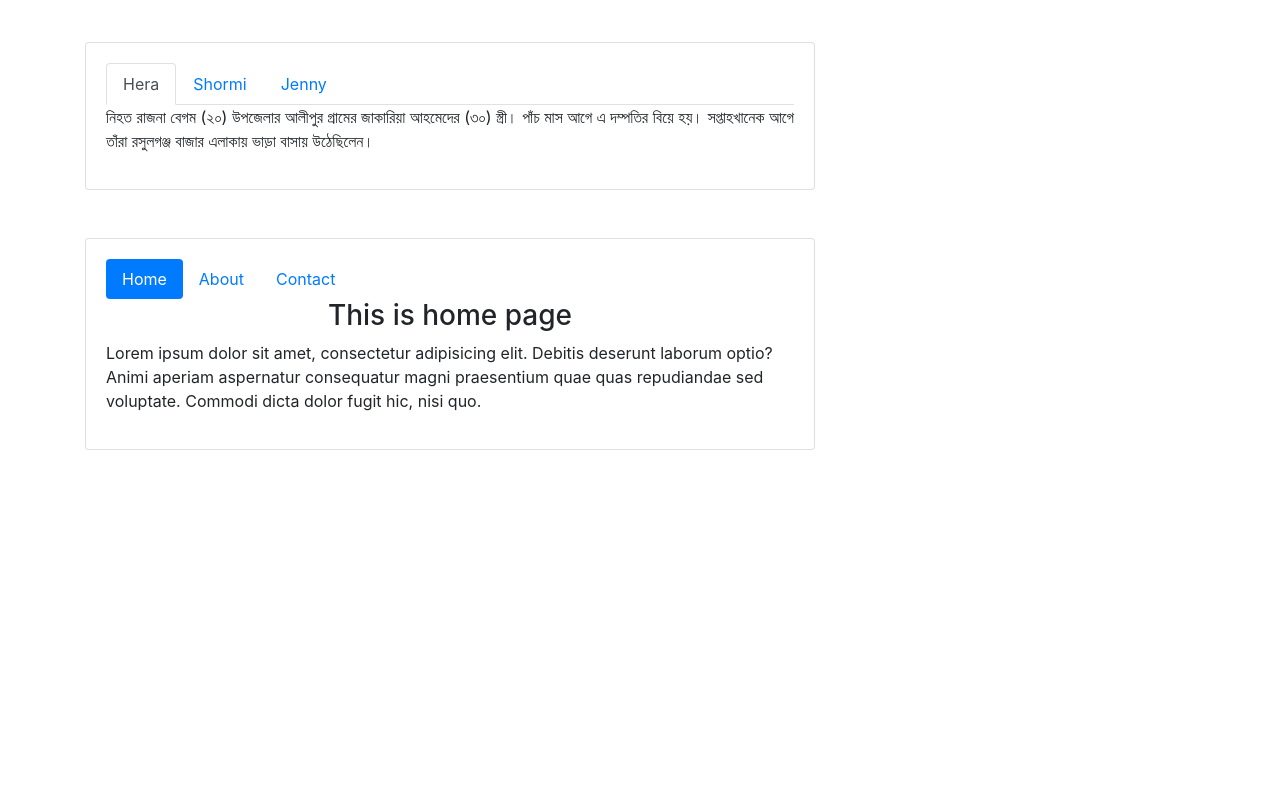
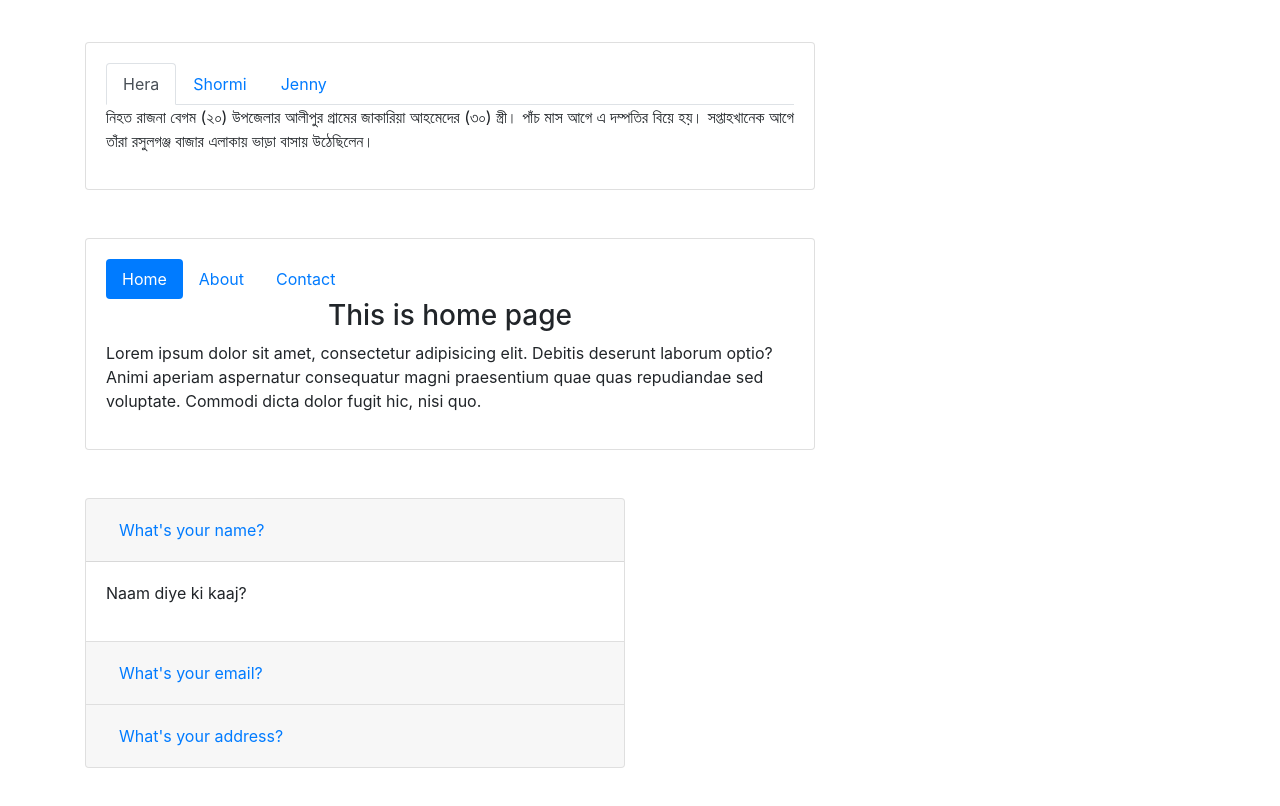
Before and after one commit to farihafairuz/class-13, a plain HTML site: page index.html in a window 1280 px wide. Shown: the part 62-868 px from the top of the page. Before the commit the page ends 800 px from the top, so only its background shows below. Drawn offline with Linux system fonts and the light colour scheme.

Commit message:
bootstrap last one updated

```diff
--- a/index.html
+++ b/index.html
@@ -90,6 +90,65 @@
                                 </p>
                             </div>
 
+                        </div>
+                    </div>
+                </div>
+            </div>
+        </div>
+    </section>
+
+    <section class="py-5">
+        <div class="container">
+            <div class="row">
+                <div class="col-md-6">
+                    <div class="accordion" id="hide">
+                        <div class="card">
+                            <div class="card-header">
+                                <h5 class="mb-0">
+                                    <button type="button" class="btn btn-link btn-block text-left" data-toggle="collapse" data-target="#uname">
+                                        What's your name?
+                                    </button>
+                                </h5>
+                            </div>
+                            <div class="collapse show" id="uname" data-parent="#hide">
+                                <div class="card-body">
+                                    <p>
+                                       Naam diye ki kaaj?
+                                    </p>
+                                </div>
+                            </div>
+                        </div>
+                        <div class="card">
+                            <div class="card-header">
+                                <h5 class="mb-0">
+                                    <button type="button" class="btn btn-link btn-block text-left" data-toggle="collapse" data-target="#umail">
+                                        What's your email?
+                                    </button>
+                                </h5>
+                            </div>
+                            <div class="collapse" id="umail" data-parent="#hide">
+                                <div class="card-body">
+                                    <p>
+                                        won't say
+                                    </p>
+                                </div>
+                            </div>
+                        </div>
+                        <div class="card">
+                            <div class="card-header">
+                                <h5 class="mb-0">
+                                    <button type="button" class="btn btn-link btn-block text-left" data-toggle="collapse" data-target="#add">
+                                        What's your address?
+                                    </button>
+                                </h5>
+                            </div>
+                            <div class="collapse" id="add" data-parent="#hide">
+                                <div class="card-body">
+                                    <p>
+                                       Won't Say
+                                    </p>
+                                </div>
+                            </div>
                         </div>
                     </div>
                 </div>
```
